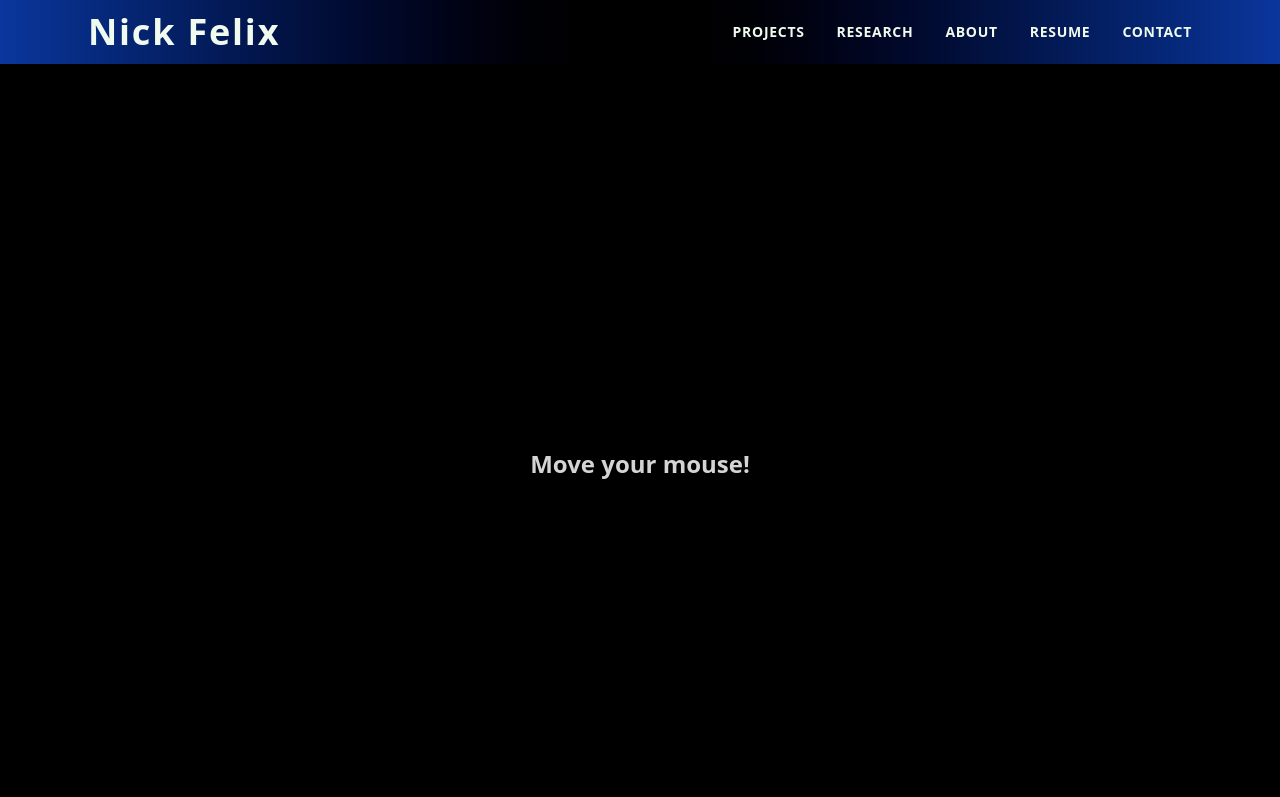
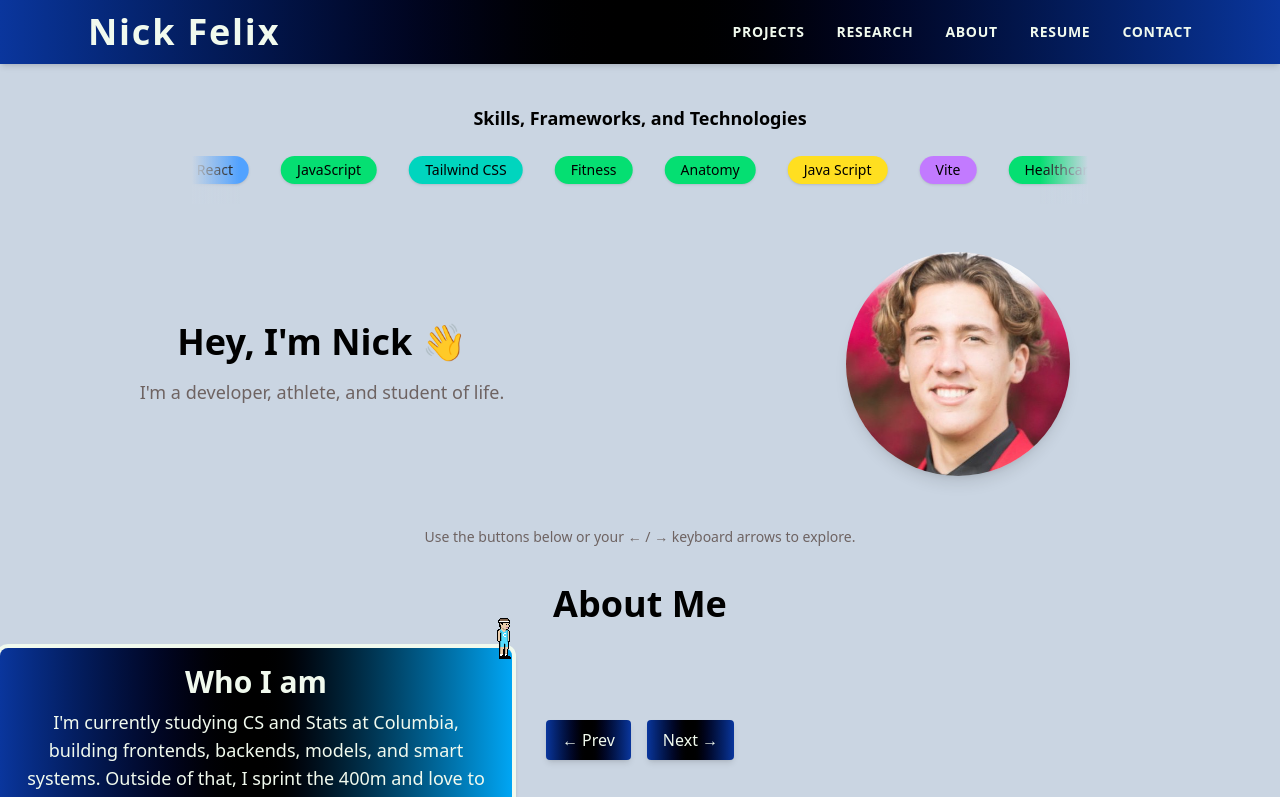
Before and after one commit to nicorox247/Nick-Felix-Site, a React (Vite) app: page / in a window 1280 px wide. Shown: the top 797 px of the page. Built offline with nearby package versions, Linux system fonts and the light colour scheme.

Commit message:
wave animation

```diff
--- a/src/App.jsx
+++ b/src/App.jsx
@@ -31,7 +31,8 @@ function App() {
       <AnimatePresence mode="wait">
 
         <Routes location={location} key={location.pathname}>
-          <Route path="/" element={<Layout key={location.pathname}> <Homepage /> </Layout>} />
+          {/* <Route path="/" element={<Layout key={location.pathname}> <Homepage /> </Layout>} /> */}
+          <Route path="/" element={<Layout key={location.pathname}> <About /> </Layout>} />
           <Route path="/about" element={<Layout key={location.pathname}> <About /> </Layout>}/>
           <Route path="/contact" element={<Layout key={location.pathname}> <Contact /> </Layout>}/>
           <Route path="/projects" element={<Layout key={location.pathname}> <Projects /> </Layout>}/>
--- a/src/pages/About.jsx
+++ b/src/pages/About.jsx
@@ -4,6 +4,7 @@ import AthleteSprite from '../components/AthleteSprite';
 import TimelineNode from '../components/TimelineNode';
 import ProjectTagTicker from '../components/ProjectTagTicker';
 import projectData from '../data/projects';
+import '../styles/About.css';
 
 const timelineData = [
   {
@@ -138,7 +139,7 @@ const duration = allTags.length * speedPerItem;
         </div>
 
         {/* Instruction above timeline */}
-        <p className="text-center text-sm text-muted">
+        <p className="text-center text-sm text-muted animate-wave">
           Use the buttons below or your ← / → keyboard arrows to explore.
         </p>
 
--- /dev/null
+++ b/src/styles/About.css
@@ -0,0 +1,34 @@
+@import '../App.css';
+
+
+
+
+
+@theme {
+    --animate-wave: wave 4s ease-in-out infinite;
+    @keyframes wave {
+        0%, 100% {
+          transform: translateY(0);
+        }
+        25% {
+          transform: translateY(-4px);
+        }
+        50% {
+          transform: translateY(3px);
+        }
+        75% {
+          transform: translateY(-2px);
+        }
+      }
+
+    --animate-wiggle: wiggle 1s ease-in-out infinite;
+    @keyframes wiggle {
+      0%,
+      100% {
+        transform: rotate(-3deg);
+      }
+      50% {
+        transform: rotate(3deg);
+      }
+    }
+  }
```
